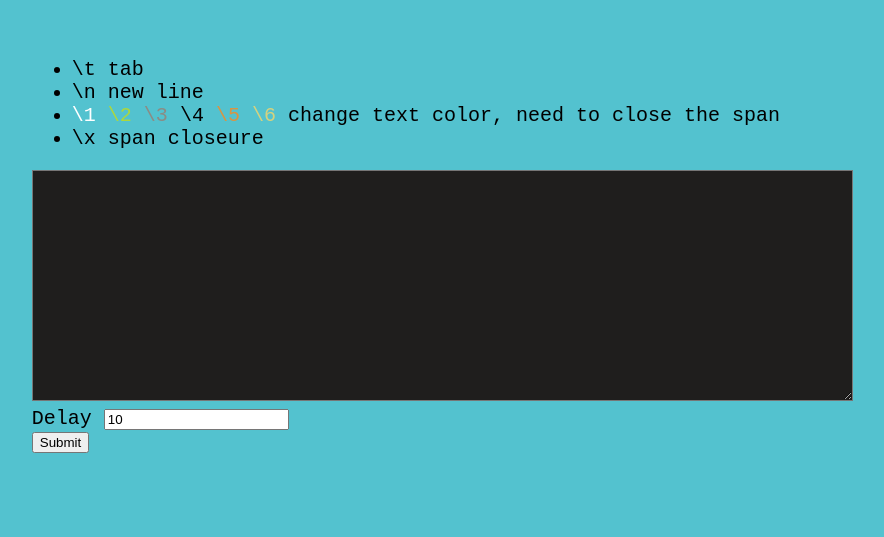
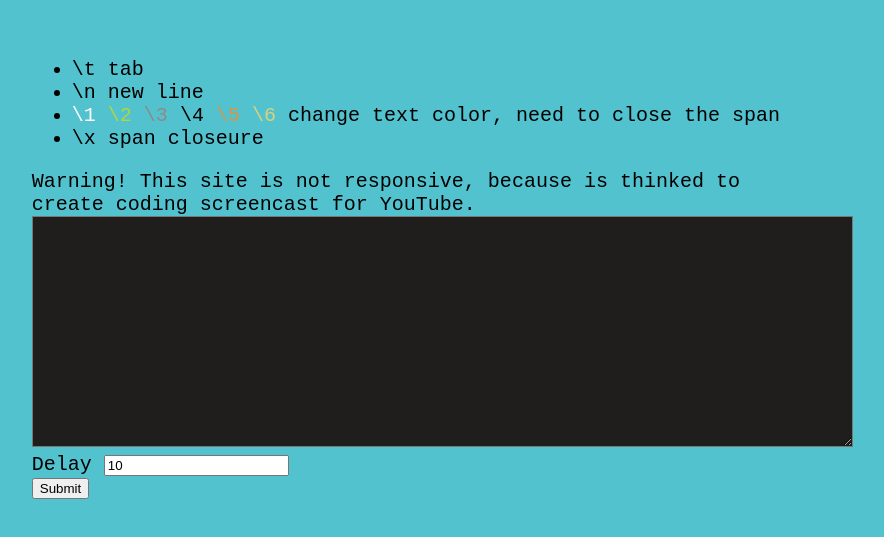
Before and after one commit to simonevann/codenimator, a plain HTML site: page index.html in a window 1280 px wide. Shown: the part 187-724 px from the top of the page, without its empty margins (229-1113 px from the left). Drawn offline with nearby package versions, Linux system fonts and the light colour scheme.

Commit message:
Aggiunto frase di warning

```diff
--- a/index.html
+++ b/index.html
@@ -20,6 +20,7 @@
           <li><span class="colorFirst">\1</span> <span class="colorSecond">\2</span> <span class="colorThird">\3</span> <span class="colorFourth">\4</span> <span class="colorFiveth">\5</span> <span class="colorSixth">\6</span> change text color, need to close the span</li>
           <li>\x span closeure</li>
         </ul>
+        Warning! This site is not responsive, because is thinked to create coding screencast for YouTube.
       </div>
       <form action="#">
         <textarea id="inputArea" name="name" rows="15" cols="100"></textarea><br>
```
